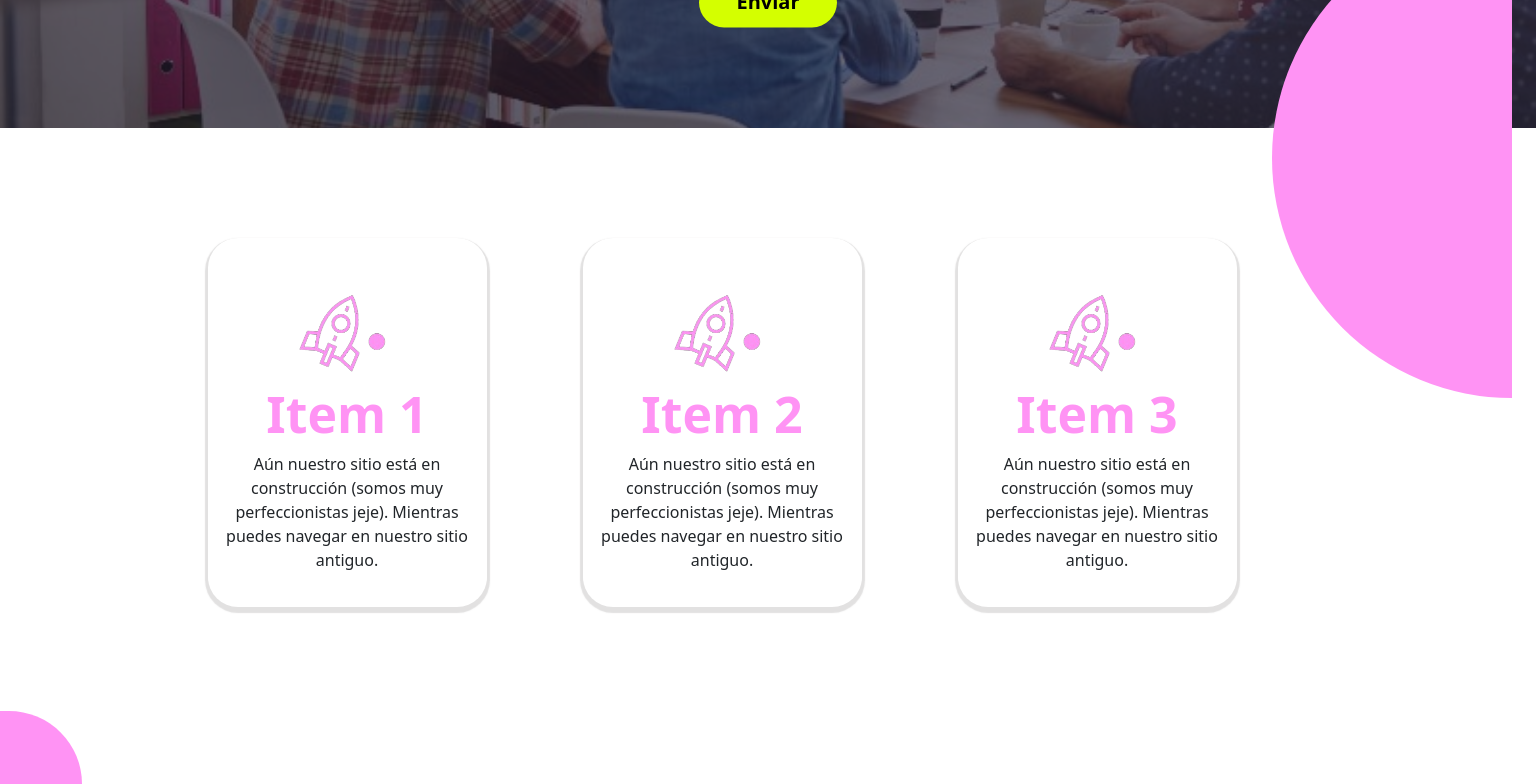
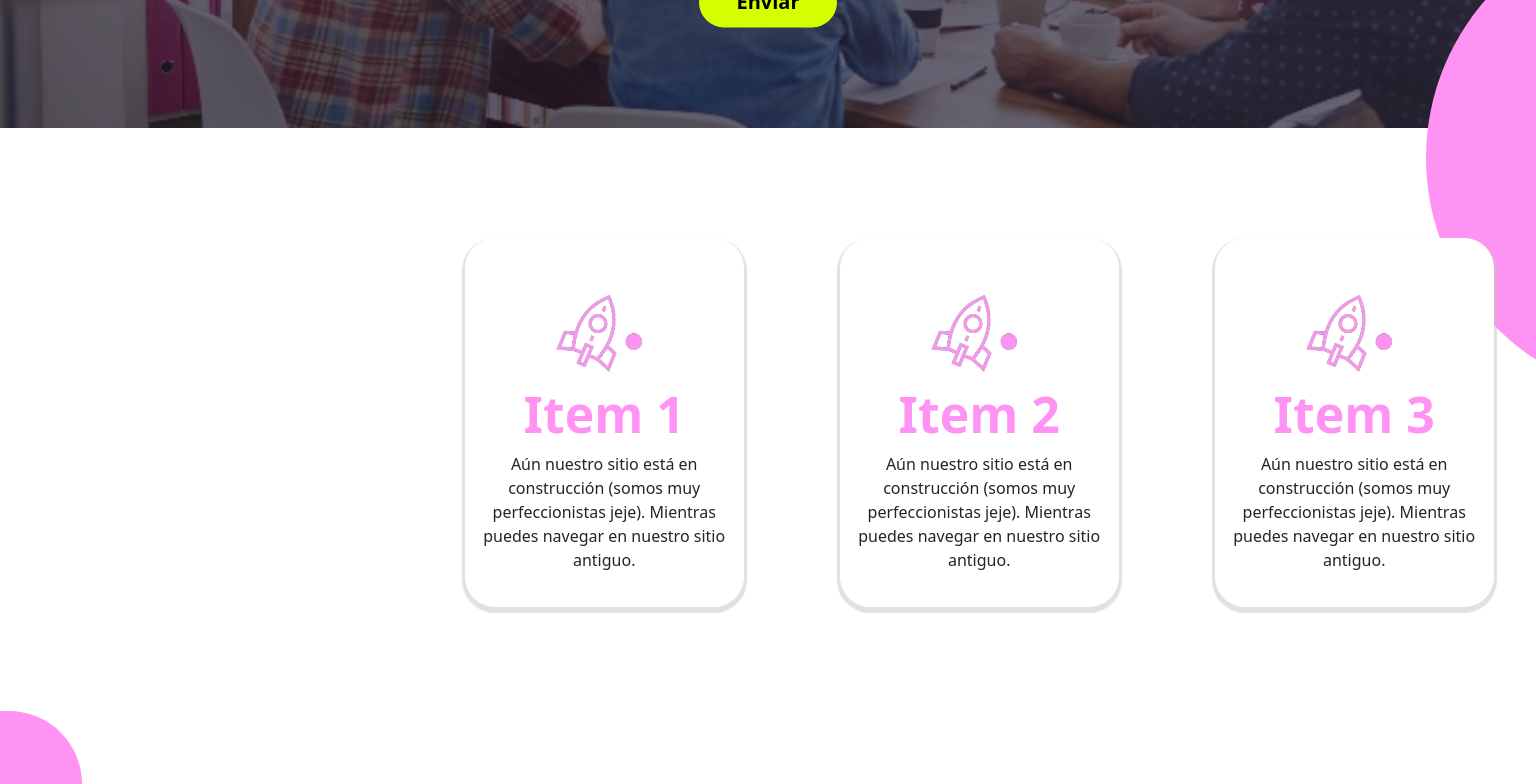
Before and after one commit to Nayde227/vanillaRT, a React (Vite) app in the folder vanilla/: page / in a window 1536 px wide. Shown: the part 436-1220 px from the top of the page. Built offline with nearby package versions, Linux system fonts and the light colour scheme.

Commit message:
fixed/desktop

```diff
--- a/vanilla/src/App.css
+++ b/vanilla/src/App.css
@@ -235,3 +235,13 @@ nav {
 }
 
 }
+@media (min-width:1435px){
+  .c2{
+    left:85%;
+  }
+  .boxes{
+    margin-left:20%;
+    display: flex;
+    justify-content: center;
+  }
+}
--- a/vanilla/src/App.jsx
+++ b/vanilla/src/App.jsx
@@ -80,7 +80,7 @@ function App() {
       </section>
       <div className='c1'></div>
       {showAlert && (
-        <Alert variant="success" className="position-fixed top-50 start-50 translate-middle-x m-3" onClose={() => setShowAlert(false)} dismissible>
+        <Alert variant="success" className="position-fixed z-3 top-50 start-50 translate-middle-x m-3" onClose={() => setShowAlert(false)} dismissible>
           Formulario enviado
         </Alert>
       )}
```
